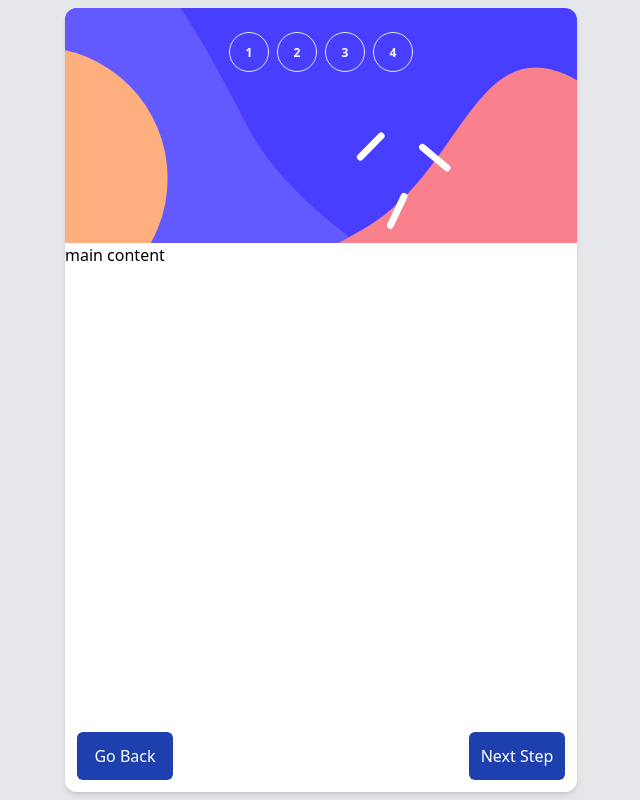
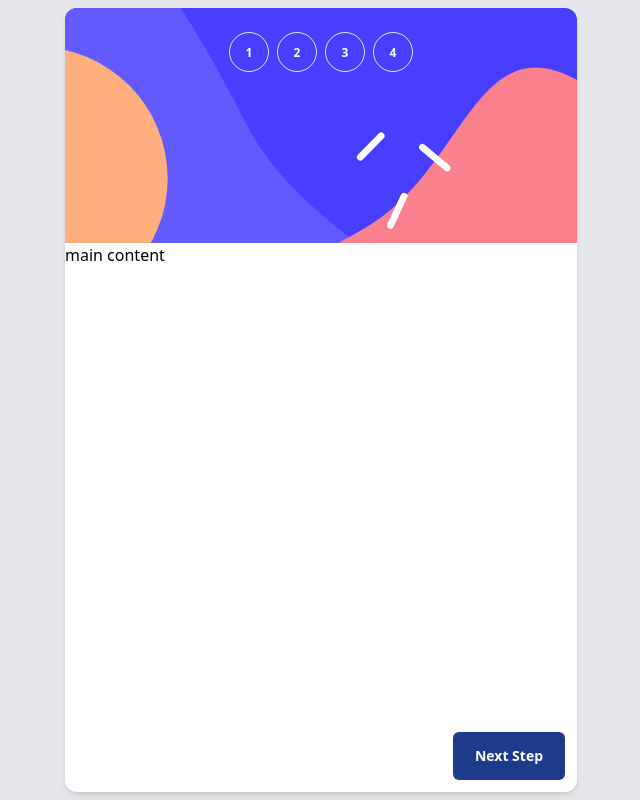
Before and after one commit to Maikolrm/react-multi-steps-form, a React (Vite) app: page / in a window 1280 px wide. Shown: the whole page, without its empty margins (319-959 px from the left). Built offline with nearby package versions, Linux system fonts and the light colour scheme.

Commit message:
Components - Button - dispatching event ( set-current-step )

```diff
--- a/src/components/Button.jsx
+++ b/src/components/Button.jsx
@@ -1,6 +1,29 @@
+import { useContext } from "react"
+
+// context
+import AppState from "../context/AppState"
+import AppDispatch from "../context/AppDispatch"
+
 export default function Button(props) {
+  // app state
+  const { currentStep } = useContext(AppState)
+
+  // app dispatch
+  const appDispatch = useContext(AppDispatch)
+
+  // handleClick
+  function handleClick(action) {
+    if (action == "next") {
+      appDispatch({ type: "set-current-step", value: currentStep + 1 })
+    } else {
+      appDispatch({ type: "set-current-step", value: currentStep - 1 })
+    }
+  }
+
   return(
-    <button className="block w-24 h-12 bg-blue-800 rounded-md text-white capitalize">
+    <button
+      onClick={() => handleClick(props.action)}
+      className={`block w-28 h-12 rounded-md text-sm font-semibold capitalize ${props.styles}`}>
       {props.name}
     </button>
   )
```
